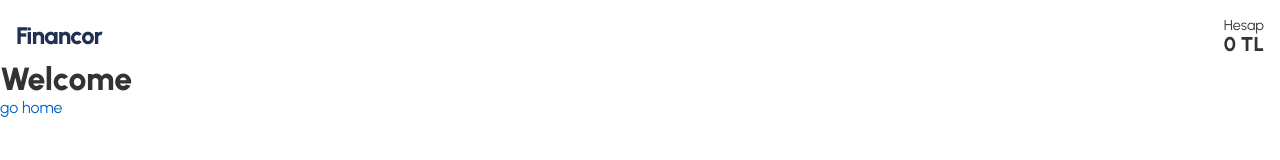
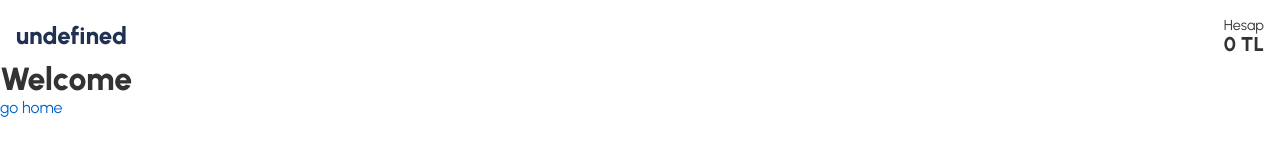
Before and after one commit to onderbakirtas/financor-app, a Svelte app: page / in a window 1280 px wide. Shown: the top 160 px of the page. Built offline with nearby package versions, Linux system fonts and the light colour scheme.

Commit message:
feat: added page title instead of logo to infobar

```diff
--- a/src/components/Infobar.svelte
+++ b/src/components/Infobar.svelte
@@ -1,10 +1,11 @@
 <script>
   import BalanceInfo from "./BalanceInfo.svelte";
   import Logo from "./Logo.svelte";
+  import Title from "./Title.svelte";
 </script>
 
 <div class="infobar">
-  <Logo />
+  <Title />
   <BalanceInfo />
 </div>
 
--- /dev/null
+++ b/src/components/Title.svelte
@@ -0,0 +1,23 @@
+<script>
+  import { link, location } from "svelte-spa-router";
+
+  const routes = {
+    "/home": "Anasayfa",
+    "/transactions": "İşlemler",
+    "/savings": "Birikimler",
+    "/settings": "Ayarlar",
+  };
+
+  $: title = routes[$location];
+</script>
+
+<span>{title}</span>
+
+<style lang="scss">
+  span {
+    font-size: 24px;
+    font-weight: 700;
+    color: var(--c-black);
+    text-decoration: none;
+  }
+</style>
```
